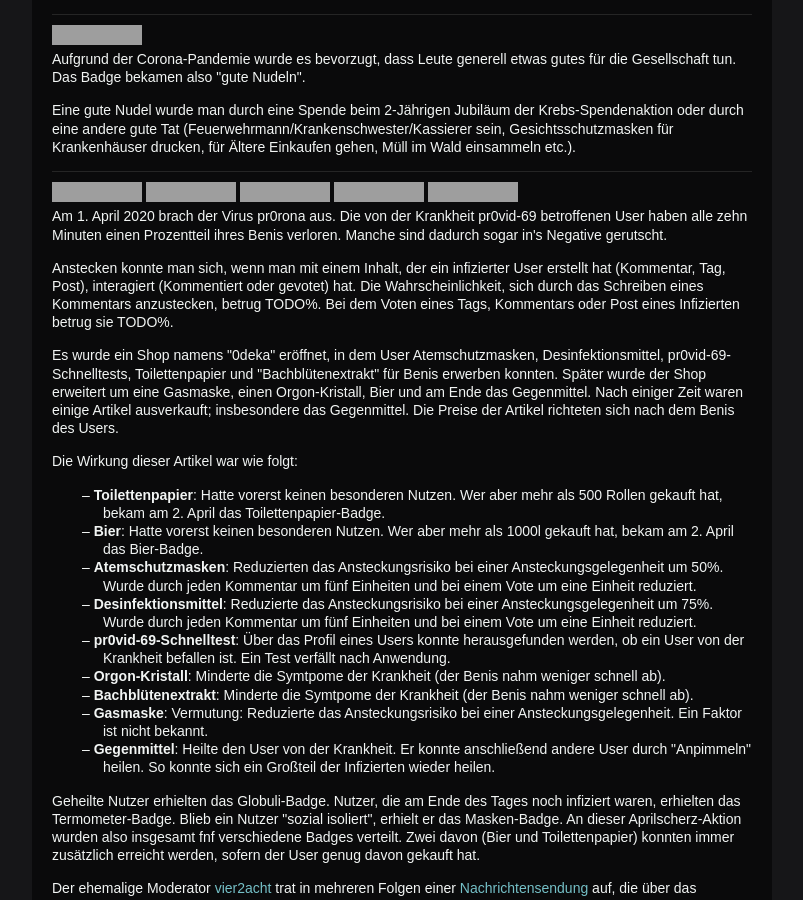
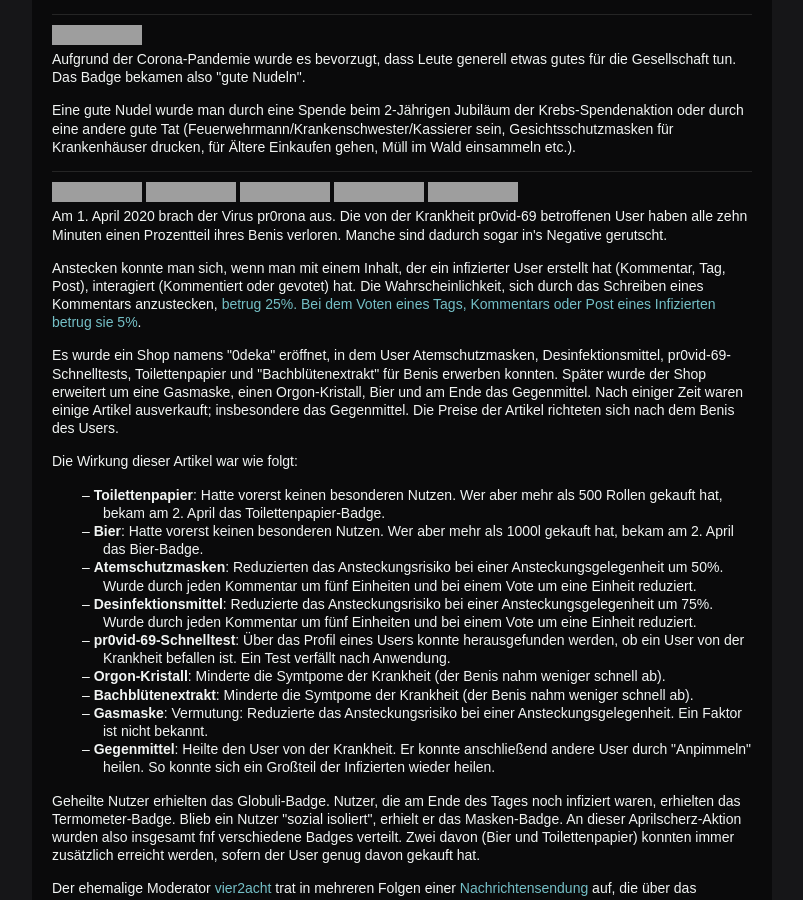
Before and after one commit to holzmaster/userscripts, a Jekyll site: the page built from miniwiki.html, in a window 1280 px wide and 900 px high, scrolled down 2760 px, cut to the strip 0-900 px from the top of the window. Shown: the whole strip, without its empty margins (238-1041 px from the left). Built offline with Jekyll 4.4.1, drawn with Linux system fonts in a browser that asks for light colours; grey boxes are pictures that could not be loaded.

Commit message:
Resolve TODOs

```diff
--- a/miniwiki.html
+++ b/miniwiki.html
@@ -208,7 +208,7 @@ permalink: /miniwiki/
 			</p>
 			<p>
 				Anstecken konnte man sich, wenn man mit einem Inhalt, der ein infizierter User erstellt hat (Kommentar, Tag, Post), interagiert (Kommentiert oder gevotet) hat.
-				Die Wahrscheinlichkeit, sich durch das Schreiben eines Kommentars anzustecken, betrug TODO%. Bei dem Voten eines Tags, Kommentars oder Post eines Infizierten betrug sie TODO%.
+				Die Wahrscheinlichkeit, sich durch das Schreiben eines Kommentars anzustecken, <a href="//pr0gramm.com/user/pr0gramm/uploads/nachrichtenpr0gramm/3796653">betrug 25%. Bei dem Voten eines Tags, Kommentars oder Post eines Infizierten betrug sie 5%</a>.
 			</p>
 			<p>
 				Es wurde ein Shop namens "0deka" eröffnet, in dem User Atemschutzmasken, Desinfektionsmittel, pr0vid-69-Schnelltests, Toilettenpapier und "Bachblütenextrakt" für Benis erwerben konnten.
```
